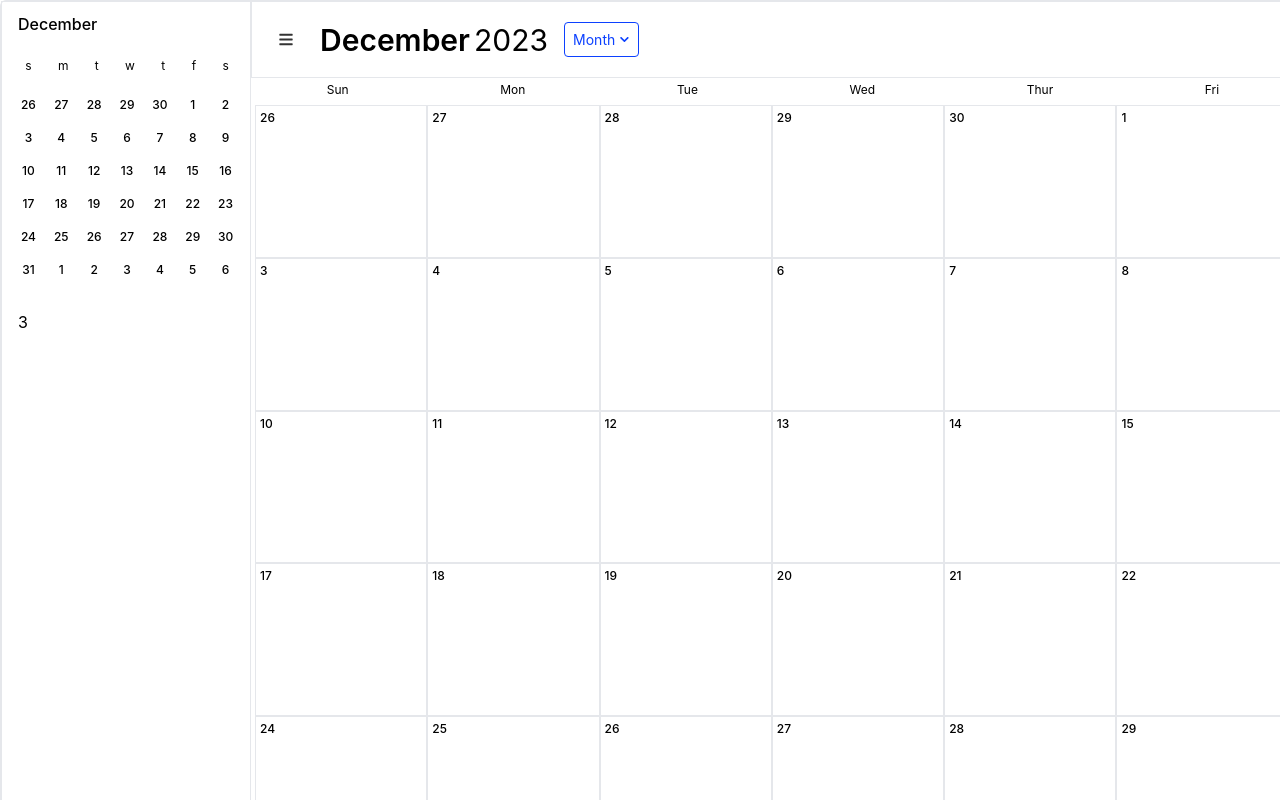
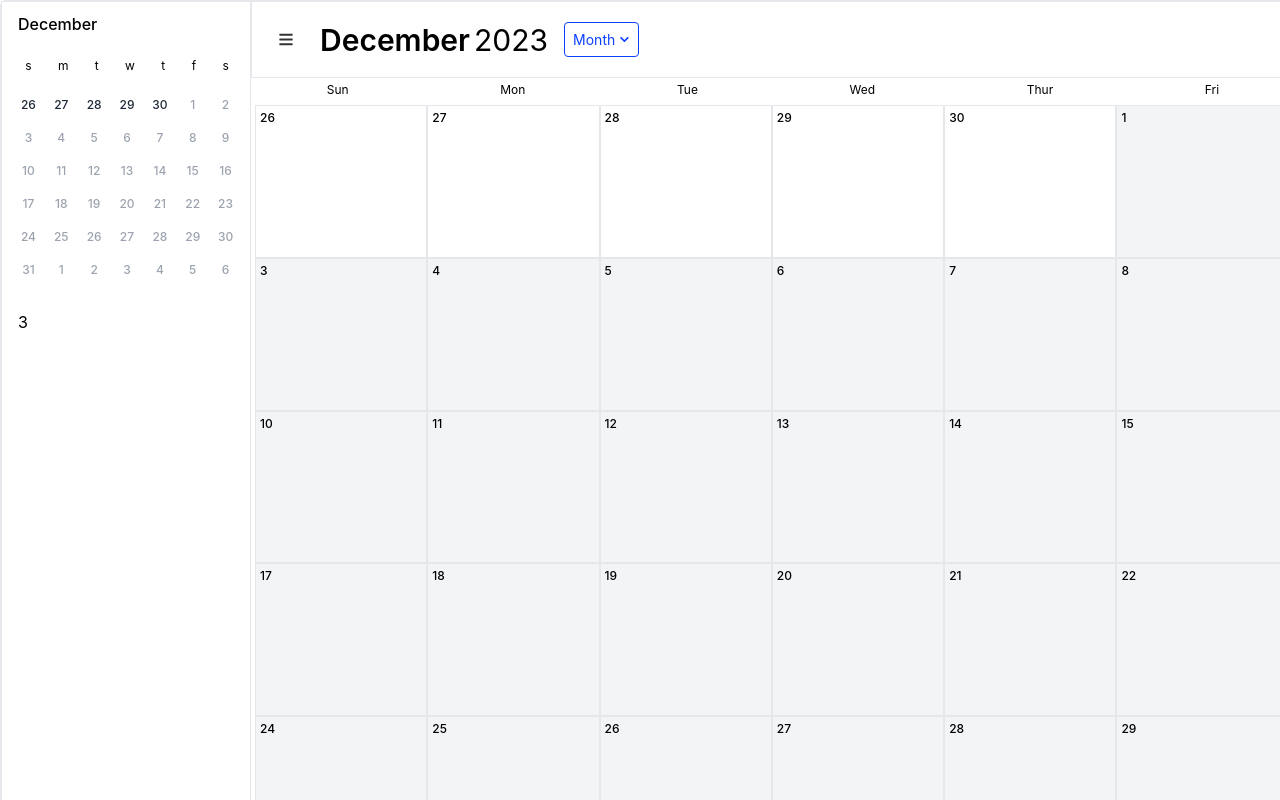
Before and after one commit to lindychi/frontend-bootcamp, a React (Create React App) app: page / in a window 1280 px wide. Shown: the top 800 px of the page. Built offline with nearby package versions, Linux system fonts and the light colour scheme.

Commit message:
clsx추가

```diff
--- a/src/App.tsx
+++ b/src/App.tsx
@@ -20,6 +20,7 @@ function App() {
   );
 
 
+
   return (
     <div className="calendar flex justify-start w-[1465px]  rounded-md h-auto border solid rgba(157, 158, 159, 0.60)">
       <div className="sidebar flex-col w-[250px] border solid rgba(157, 158, 159, 0.60)">
@@ -32,28 +33,58 @@ function App() {
             </div>
           ))}
         </div>
+
+
+
+
+
+
+
+
+
+
         <div className="calendar_s grid grid-cols-7 w-[250px] h-[218px] p-[10px]">
         {targetCalendarDates.map((date: Date) => (
-                <div className="inner-date p-[5px] font-medium text-xs text-center align-middle">
+            <div
+              key={date.getTime()} // 각 날짜에 대한 고유한 key
+              className={clsx(
+                'inner-date',
+                'p-[5px]',
+                'font-medium',
+                'text-xs',
+                'text-center',
+                'align-middle',
+                {
+                  'text-gray-800':  date.getMonth() === new Date().getMonth(),
+                  'text-gray-400':  date.getMonth() !== new Date().getMonth()
+                }
+              )}
+            >
               {date.getDate()}
             </div>
           ))}
         </div>
+
+
+
+
         <div className="schedule w-[250px] h-[409px] py-[10px] px-[16px] gap-[10px]">3</div>
       </div>
 
       <div className="content">
         <div className="content_top flex w-[1214px] h-[77px] p-[16px] justify-between border solid rgba(157, 158, 159, 0.60)">
-          <div className="leftcontent flex justify-between gap-4 items-center">
+          <div className="left-content flex justify-between gap-4 items-center">
             <div>< Hamburger /></div>
-            <div className="Monthtitle flex gap-[4px] items-center">
-              <div className="text-3xl text-center font-semibold">{getMonthString(12)}</div>
-              <div className="text-3xl text-center">2023</div>
+            <div className="Month-title flex gap-[4px] items-center">
+              <div className="text-3xl text-center font-semibold">
+                {getMonthString(12)}
+              </div>
+              <div className="text-3xl text-center">
+                {2023}</div>
             </div>
             <div className="flex gap-[4px] w-[75px] h-[35px] border solid border-primary text-primary rounded p-[8px] items-center text-sm">Month <Arrow /></div>
-
           </div>
-          <div className="rightcontent flex justify-between gap-[16px] items-center">
+          <div className="right-content flex justify-between gap-[16px] items-center">
             <div><Search /></div>
             <div className="flex w-auto h-[35px] p-[8px] rounded bg-primary text-white text-sm gap-[4px] items-center">Add event <Plus /> </div>
           </div>
@@ -67,22 +98,27 @@ function App() {
             <div key={index} className="day px-[10px] mx-auto text-center text-xs">{medium}</div>
           ))}
         </div>
-{/* mx-auto는 수평 여백을 자동으로 설정하여 내용을 가운데로 이동시키는 클래스입니다. */}
-
-{/*
-        <div className="flex w-[1214px] h-[923px]">
-          {Array.from({length: 7*6}).map(_, index) => (
-            <div key={index} className="w-1/7 h-1/6 border solid rgba(157, 158, 159, 0.60)">
-            </div>
-          )}
-        </div>
-         */}
+{/* mx-auto는 수평 여백을 자동으로 설정하여 내용을 가운데로 이동시키는 클래스입니다. 딱히 필요없었네...  */}
 
 
-
-          <div className="datebox w-[1214px] h-[923px] grid grid-cols-7 py-[3px] px-[4px] ">
+        <div className="dates w-[1214px] h-[923px] grid grid-cols-7 py-[3px] px-[4px]">
           {targetCalendarDates.map((date: Date) => (
-                <div className="inner-date p-[4px] font-medium text-xs border solid rgba(157, 158, 159, 0.60)">
+            <div
+              key={date.getTime()} // 각 날짜에 대한 고유한 key
+              className={clsx(
+                'inner-date',
+                'p-[4px]',
+                'font-medium',
+                'text-xs',
+                'border',
+                'solid',
+                'rgba(157, 158, 159, 0.60)',
+                {
+                  'bg-white':  date.getMonth() === new Date().getMonth(),
+                  'bg-gray-100':  date.getMonth() !== new Date().getMonth()
+                }
+              )}
+            >
               {date.getDate()}
             </div>
           ))}
@@ -92,6 +128,13 @@ function App() {
 
 
 
+         {/* <div className="dates w-[1214px] h-[923px] grid grid-cols-7 py-[3px] px-[4px] ">
+              {targetCalendarDates.map((date: Date) => (
+                <div className="inner-date p-[4px] font-medium text-xs border solid rgba(157, 158, 159, 0.60)">
+                {date.getDate()}
+                </div>
+              ))}
+          </div> */}
 
 
 
```
Lines whose indentation alone changed are shown as unchanged.
